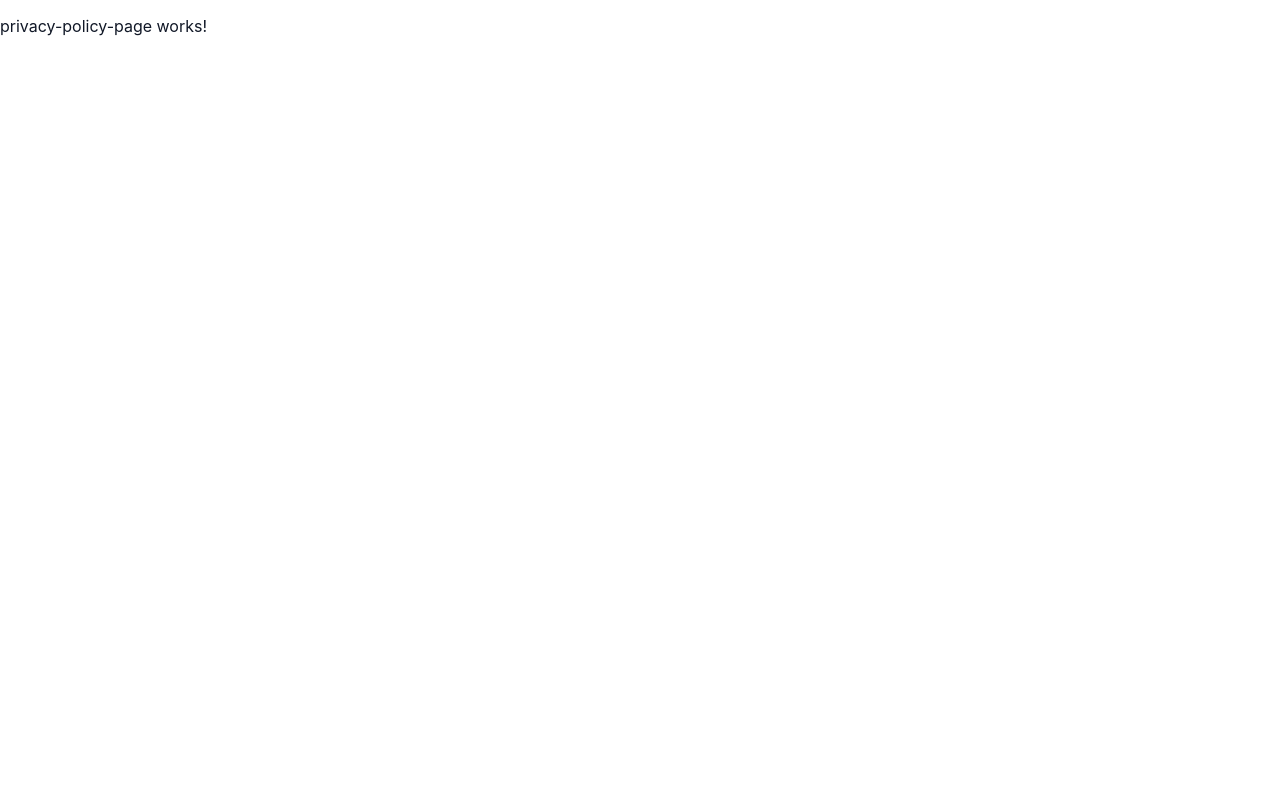
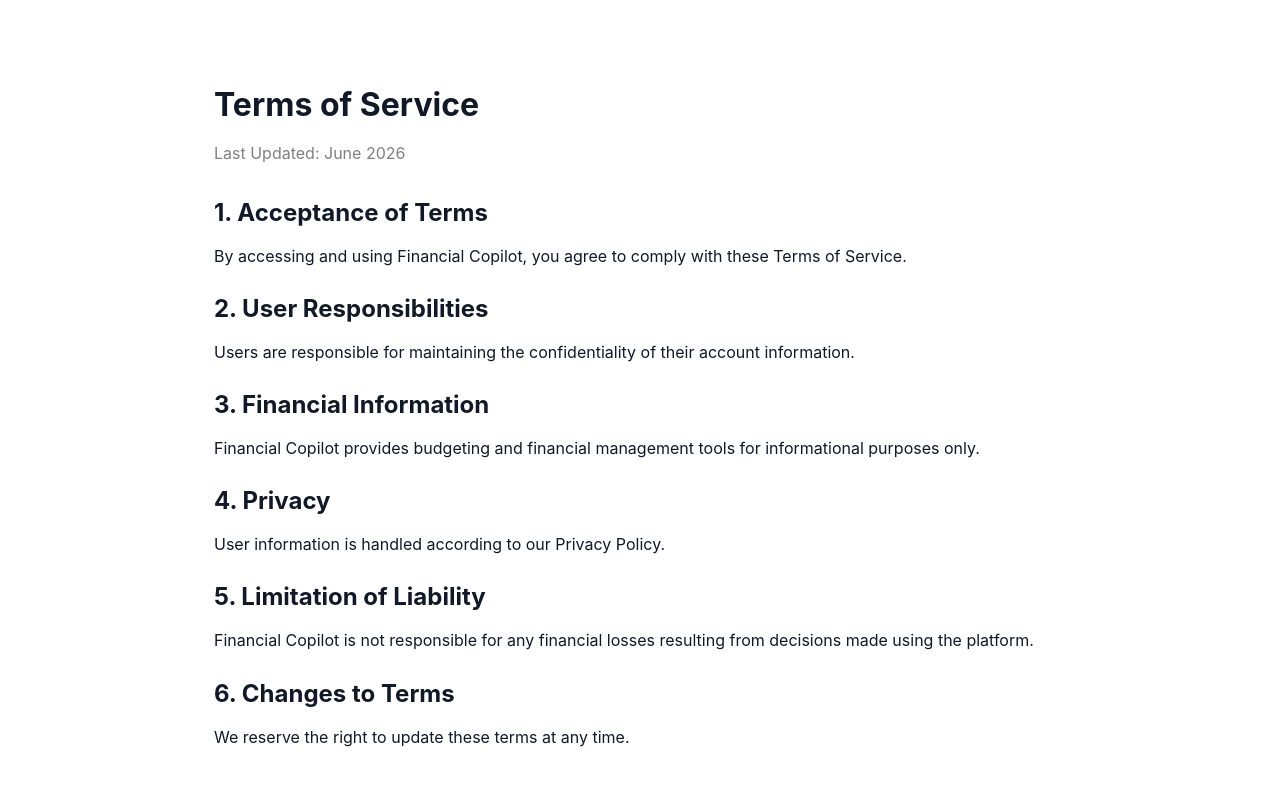
Before and after one commit to KaydenAu/financial-copilot, an Angular app in the folder apps/frontend/: page /auth/privacy-policy in a window 1280 px wide. Shown: the top 786 px of the page. Built offline with nearby package versions, Linux system fonts and the light colour scheme.

Commit message:
Add Privacy Policy pages(First Trial)

```diff
--- a/apps/frontend/src/app/features/auth/layouts/auth-layout/auth-layout.html
+++ b/apps/frontend/src/app/features/auth/layouts/auth-layout/auth-layout.html
@@ -7,7 +7,8 @@
           YOUR MONEY IS ON AUTOPILOT.
         </h1>
         <p class="auth-layout__subtitle">
-          Watch your spending habits adapt, your savings compound and your biggest financial goals transition effortlessly from ideas into reality.
+          Watch your spending habits adapt, your savings compound and your biggest financial goals transition
+          effortlessly from ideas into reality.
         </p>
       </div>
       <footer class="auth-layout__footer">
--- a/apps/frontend/src/app/features/auth/pages/privacy-policy-page/privacy-policy-page.html
+++ b/apps/frontend/src/app/features/auth/pages/privacy-policy-page/privacy-policy-page.html
@@ -1 +1,54 @@
-<p>privacy-policy-page works!</p>
+<div class="terms-container">
+    <h1>Terms of Service</h1>
+
+    <p class="updated">
+        Last Updated: June 2026
+    </p>
+
+    <section>
+        <h2>1. Acceptance of Terms</h2>
+        <p>
+            By accessing and using Financial Copilot, you agree to comply with these Terms of Service.
+        </p>
+    </section>
+
+    <section>
+        <h2>2. User Responsibilities</h2>
+        <p>
+            Users are responsible for maintaining the
+            confidentiality of their account information.
+        </p>
+    </section>
+
+    <section>
+        <h2>3. Financial Information</h2>
+        <p>
+            Financial Copilot provides budgeting and financial
+            management tools for informational purposes only.
+        </p>
+    </section>
+
+    <section>
+        <h2>4. Privacy</h2>
+        <p>
+            User information is handled according to our
+            Privacy Policy.
+        </p>
+    </section>
+
+    <section>
+        <h2>5. Limitation of Liability</h2>
+        <p>
+            Financial Copilot is not responsible for any
+            financial losses resulting from decisions made
+            using the platform.
+        </p>
+    </section>
+
+    <section>
+        <h2>6. Changes to Terms</h2>
+        <p>
+            We reserve the right to update these terms at any time.
+        </p>
+    </section>
+</div>
--- a/apps/frontend/src/app/features/auth/pages/privacy-policy-page/privacy-policy-page.scss
+++ b/apps/frontend/src/app/features/auth/pages/privacy-policy-page/privacy-policy-page.scss
@@ -0,0 +1,26 @@
+.terms-container {
+    max-width: 900px;
+    margin: 40px auto;
+    padding: 24px;
+}
+
+h1 {
+    margin-bottom: 12px;
+}
+
+.updated {
+    color: gray;
+    margin-bottom: 30px;
+}
+
+section {
+    margin-bottom: 24px;
+}
+
+h2 {
+    margin-bottom: 10px;
+}
+
+p {
+    line-height: 1.7;
+}
--- a/apps/frontend/src/app/features/auth/pages/privacy-policy-page/privacy-policy-page.ts
+++ b/apps/frontend/src/app/features/auth/pages/privacy-policy-page/privacy-policy-page.ts
@@ -6,4 +6,4 @@
   templateUrl: './privacy-policy-page.html',
   styleUrl: './privacy-policy-page.scss',
 })
-export class PrivacyPolicyPage {}
+export class PrivacyPolicyPage { }
```
Also changed, not shown: 1 other file (tests, documents, lock files or other folders).
